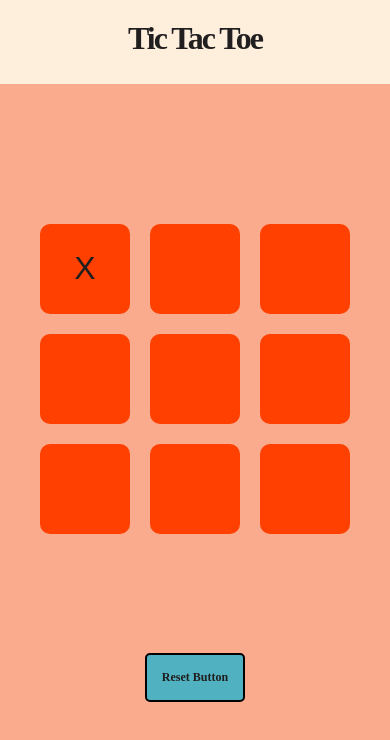
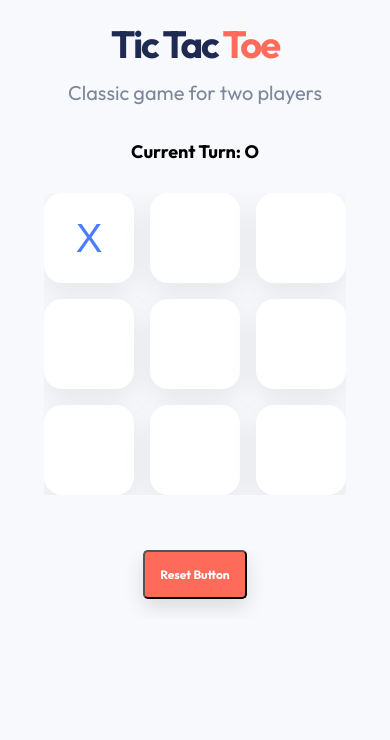
Before and after one commit to vinit395/TIC-TAC-TOE, a plain HTML site: page index.html in a window 390 px wide. Both pictures are taken after a click on the button 85 px from the left and 268 px from the top of the page. Drawn offline with Linux system fonts and the light colour scheme.

Commit message:
UI Changed

```diff
--- a/index.html
+++ b/index.html
@@ -5,13 +5,15 @@
     <meta name="viewport" content="width=device-width, initial-scale=1.0" />
     <title>Tic tac toe</title>
     <link rel="stylesheet" href="style.css" />
+    <link
+href="https://fonts.googleapis.com/css2?family=Outfit:wght@300;400;500;600;700&display=swap"
+rel="stylesheet">
   </head>
   <body>
-    <h1>Tic Tac Toe</h1>
+    <h1>Tic Tac <span style="color: #ff6b5a">Toe</span></h1>
+    <h6>Classic game for two players</h5>
+<h5 >Current Turn: <span id="Current-Turn">X</span></h6>
 
-    <div class="winner-Conatiner">
-      <h2 id="winner" class="hidden"></h2>
-    </div>
 
     <div id="Game">
       <div id="gridContainer">
@@ -26,6 +28,9 @@
         <button class="Box"></button>
       </div>
     </div>
+        <div class="winner-Conatiner">
+      <h2 id="winner" class="hidden">Winner is <span class="winner-Name"></span></h2>
+    </div>
     <div class="Button-conatainer">
       <button id="Reset" class="hidden">Reset Button</button>
       <button id="newGame" class="hidden">New Game</button>
--- a/script.js
+++ b/script.js
@@ -10,6 +10,9 @@ let boxes = document.querySelectorAll(".Box");
 let winner = document.querySelector("#winner");
 let newGameBtn = document.querySelector("#newGame");
 let resetBtn = document.querySelector("#Reset");
+let CurrentTurn = document.querySelector("#Current-Turn");
+let winnerName = document.querySelector(".winner-Name");
+
 //add all the selectors and continue the game
 
 let currentPlayerX = true;
@@ -25,6 +28,12 @@ const winningCondition = [
   [0, 4, 8],
   [2, 4, 6],
 ];
+
+// if (currentPlayerX) {
+//   CurrentTurn.textContent = "X";
+// } else {
+//   CurrentTurn.textContent = "O";
+// }
 
 // const winningCondition = [
 //   [1, 2, 3],
@@ -54,7 +63,12 @@ function checkWinner() {
       // console.log(`winner is ${element1} `);
       let playerWon = element1;
       winner.classList.remove("hidden");
-      winner.textContent = `Winner is ${playerWon}`;
+      winnerName.textContent = `${playerWon}`;
+      if (winnerName.textContent === "X") {
+        winnerName.style.color = "#4A7DFF";
+      } else {
+        winnerName.style.color = "#FF5B5B";
+      }
       // console.log(winner.lastChild);
       newGameBtn.classList.remove("hidden");
       isGameActive = false;
@@ -74,13 +88,21 @@ boxes.forEach((Element, index) => {
     if (Element.textContent === "") {
       // if (Element.textContent !== "") {return}
       if (currentPlayerX) {
+        CurrentTurn.textContent = "O";
+
         board[index] = "X";
         Element.textContent = "X";
+        Element.style.color = "#4A7DFF";
         // console.log(board);
         currentPlayerX = false;
       } else {
+        CurrentTurn.textContent = "X";
+
         board[index] = "O";
         Element.textContent = "O";
+        // Element.classList.add(".O");
+        Element.style.color = "#FF5B5B";
+
         currentPlayerX = true;
       }
       checkWinner();
--- a/style.css
+++ b/style.css
@@ -2,61 +2,115 @@
   margin: 0;
   padding: 0;
   box-sizing: border-box;
-  font-family:"Gilroy";
+  font-family: "Outfit", sans-serif;
+  max-width: 700px;
+  margin: auto;
+  overflow: hidden;
 }
 
 body {
-  background-color: #faaa8d;
+  background-color: #f8f9fc;
 }
 h1 {
-  height: 10vh;
-  background-color: #feefdd;
+  /* background-color: #feefdd; */
   text-align: center;
   align-items: center;
-  color: #201e1f;
-  padding-top: 20px;
-  font-size: 3rem;
-  margin-bottom: 20px;
-   letter-spacing: -4px;
+  color: #1e2a52;
+  padding-top: 40px;
+  font-size: 56px;
+  font-weight: 700;
+  margin-bottom: 12px;
+  letter-spacing: -2px;
+}
 
+h6 {
+  color: #7d8799;
+  text-align: center;
+  margin-bottom: 35px;
+  font-size: 20px;
+  font-weight: 400;
 }
+h5 {
+  text-align: center;
+  margin-bottom: 30px;
+  font-size: 18px;
+}
+
+.winner-Conatiner {
+  display: flex;
+  /* justify-content: center;
+  align-items: center; */
+  margin-top: 30px;
+  margin-bottom: 25px;
+
+  /* flex-direction: column; */
+}
+
 #winner {
-  font-size: 3rem;
+  font-size: 30px;
   text-align: center;
-  padding-top: 20px;
-  color: #201e1f;
+  padding-top: 8px;
+  /* padding-top: 30px; */
+  /* padding-bottom: 25px; */
+  background: #edfdf3;
+  border: 2px solid #b7f3c8;
+  color: #238b45;
   letter-spacing: -1px;
-
+  box-shadow: 0 5px 15px rgba(35, 139, 69, 0.15);
+  font-weight: 600;
+  width: 250px;
+  height: 60px;
+  border-radius: 5px;
 }
 
 .Button-conatainer {
   display: flex;
-  gap: 50px;
+  gap: 25px;
   justify-content: center;
+  padding-bottom: 40px;
   /* flex-direction: column; */
 }
 
-#newGame,
-#Reset {
+#newGame {
   padding: 20px;
-  border: 2px solid black;
   border-radius: 5px;
   font-size: 18px;
   font-weight: bold;
-  background-color: #50b2c0;
-  color: #201e1f;
+  background: #4a7dff;
+  color: white;
+  box-shadow: 0 8px 20px rgba(0, 0, 0, 0.12);
+  font-weight: 600;
+  transition: 0.3s;
 }
 
-#newGame:hover,
+#Reset {
+  padding: 20px;
+  border-radius: 5px;
+  font-size: 18px;
+  font-weight: bold;
+  background: #ff6b5a;
+  color: white;
+  box-shadow: 0 8px 20px rgba(0, 0, 0, 0.12);
+  font-weight: 600;
+  transition: 0.3s;
+}
+
+#newGame:hover {
+  cursor: pointer;
+  background: #376cf7;
+  color: white;
+  transform: scale(1.1);
+}
+
 #Reset:hover {
   cursor: pointer;
-  background-color: #52afbd;
-  color: #272526;
+  background: #f75446;
+  color: white;
   transform: scale(1.1);
 }
 
 #Game {
-  height: 65vh;
+  /* height: 65vh; */
   display: flex;
   justify-content: center;
   align-items: center;
@@ -65,53 +119,60 @@ h1 {
 #gridContainer {
   display: grid;
   grid-template-columns: repeat(3, 1fr);
-  gap: 20px;
+  gap: 16px;
 }
 
 .Box {
-  background-color: #ff4000;
+  background-color: #ffffff;
   height: 120px;
   width: 120px;
   /* padding: 20px; */
   border: none;
-  font-size: 5rem;
+  font-size: 72px;
+  font-weight: 600;
   font-weight: lighter;
   color: white;
   cursor: pointer;
-  border-radius: 10px;
+  border-radius: 18px;
   color: #201e1f;
   font-family: Arial, Helvetica, sans-serif;
+  box-shadow: 0 10px 30px rgba(0, 0, 0, 0.08);
+  transition: 0.25s ease;
+}
+
+.Box:hover {
+  transform: translateY(-4px);
 }
 
 .hidden {
   display: none;
 }
 
-@media (max-width:600px){
-     h1{
-      font-size: 2rem;
+@media (max-width: 600px) {
+  h1 {
+    font-size: 38px;
     letter-spacing: -2px;
     font-weight: bold;
-
-
+    padding-top: 20px;
   }
-    #winner{
+  #winner {
     font-size: 2rem;
     font-weight: bold;
+  }
+.Button-conatainer{
+    padding-bottom: 20px;
+}
 
-    }
   .Box {
     height: 90px;
-      width:90px;
-        font-size: 2rem;
+    width: 90px;
+    font-size: 40px;
     /* font-weight: bold; */
-
   }
   #newGame,
-#Reset{
+  #Reset {
     padding: 15px;
     font-size: 12px;
     font-weight: bold;
-
   }
 }
```
Also changed, not shown: 1 other file. Lines whose indentation alone changed are shown as unchanged.
